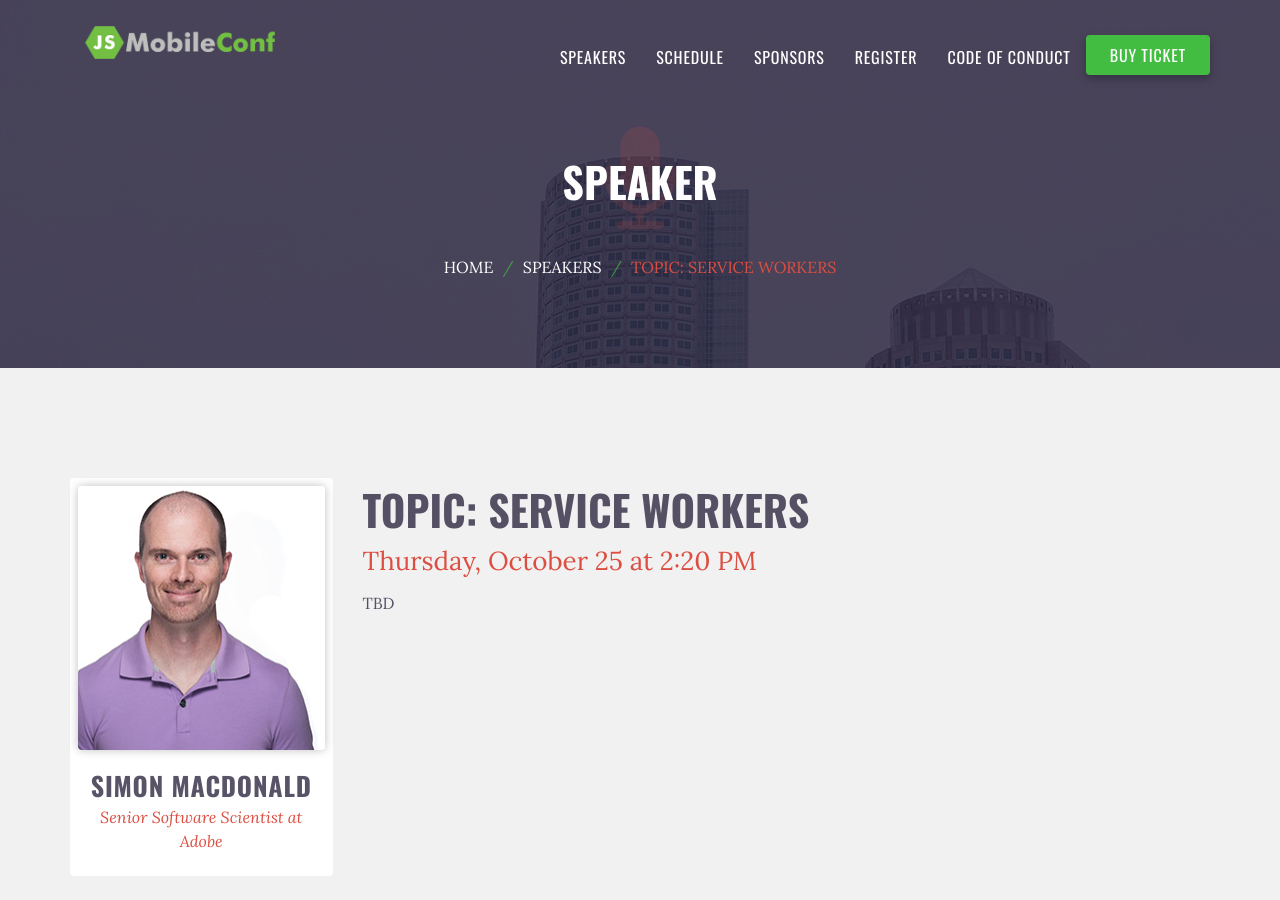
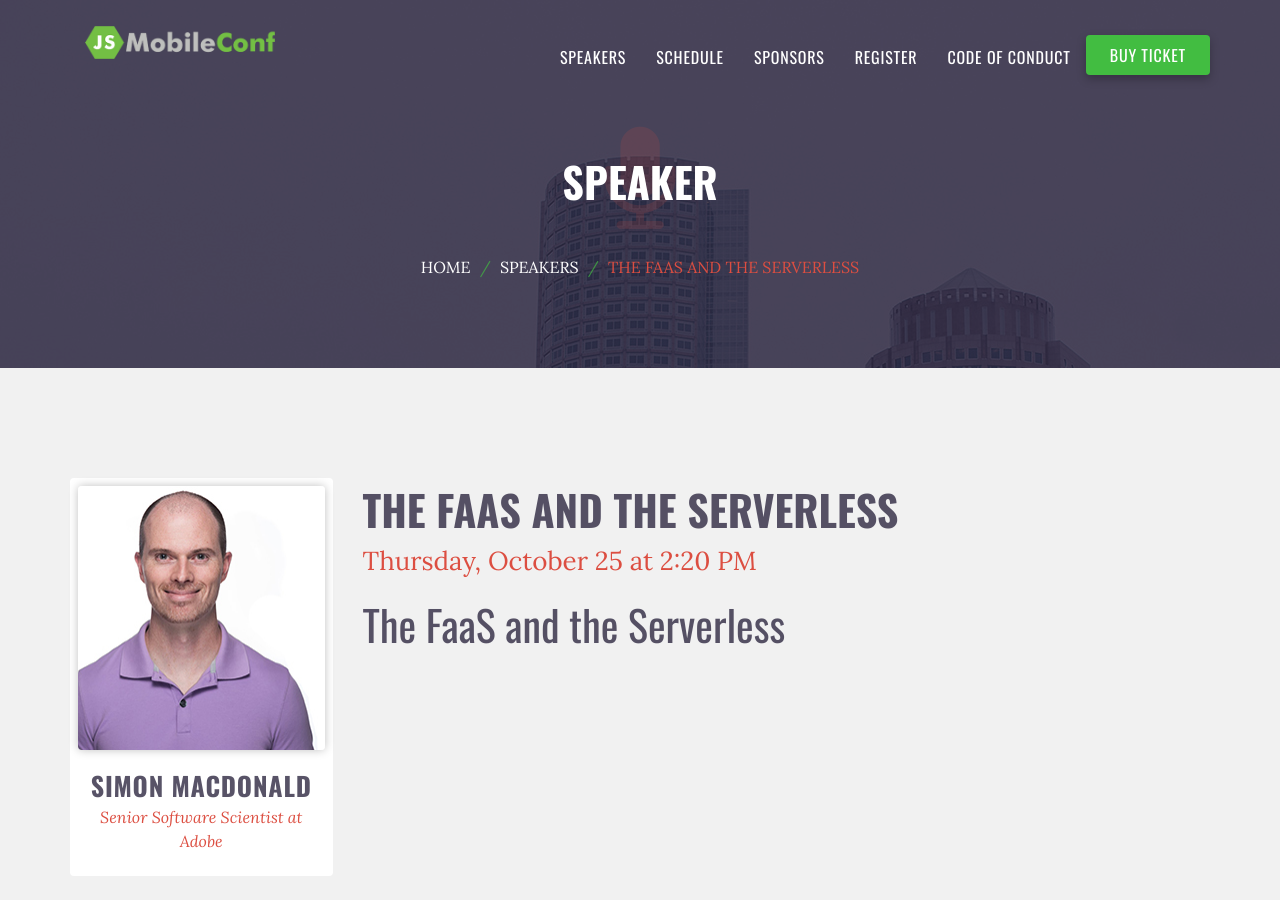
Before and after one commit to remotesynth/jsMobileConf, a Jekyll site: the page built from schedule/session-day1-track1-4.md, in a window 1280 px wide and 900 px high. Built offline with Jekyll 4.4.1, drawn with Linux system fonts in a browser that asks for light colours.

Commit message:
adding simon's topic

```diff
--- a/schedule/session-day1-track1-4.md
+++ b/schedule/session-day1-track1-4.md
@@ -1,6 +1,6 @@
 ---
 layout: session
-title: "Topic: Service Workers"
+title: "The FaaS and the Serverless"
 speaker-last-name: MacDonald
 day: 1
 track: 1
@@ -9,4 +9,4 @@ start-time: "2:20 PM"
 short-description: "TBD"
 ---
 
-TBD
+## The FaaS and the Serverless
```
